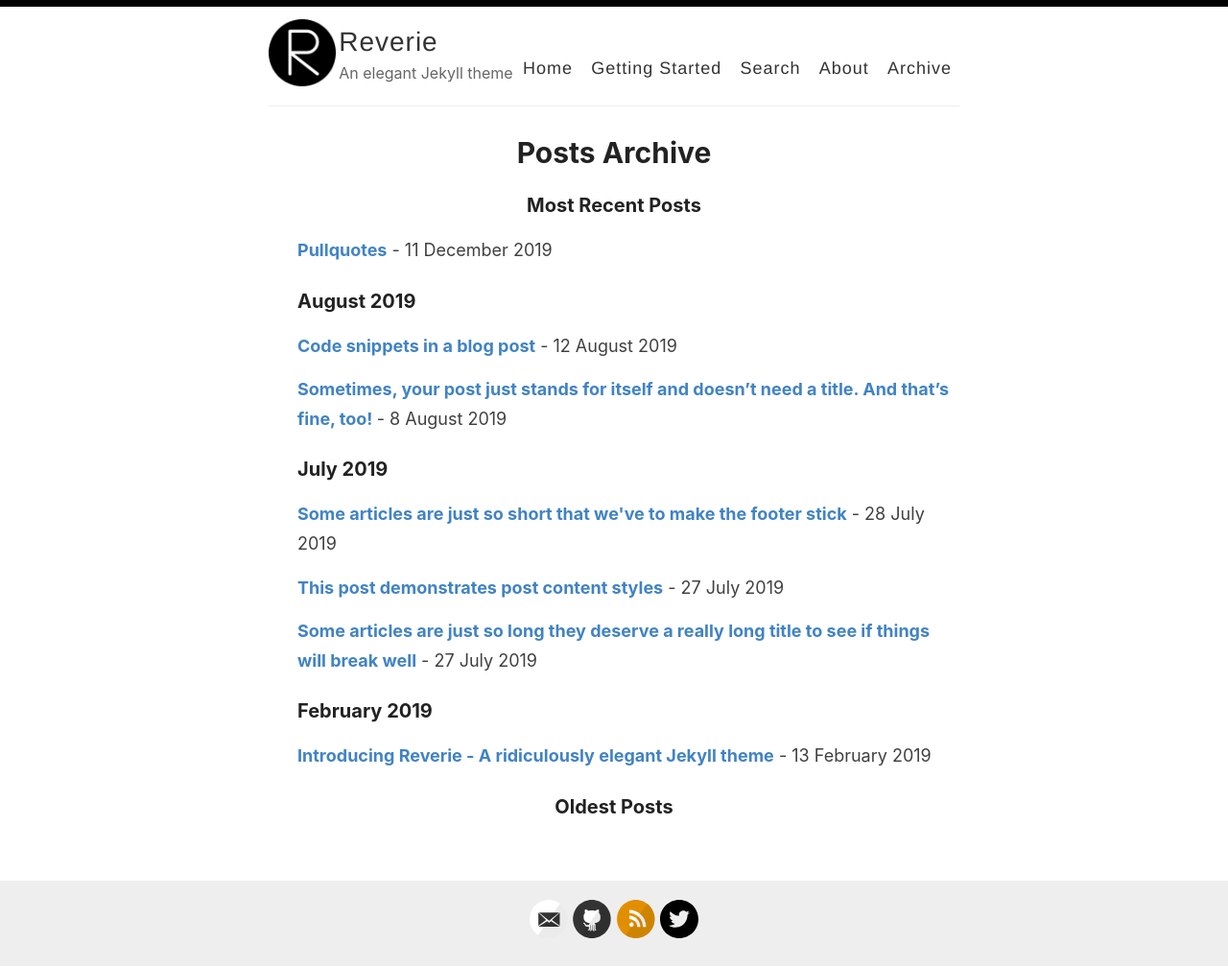
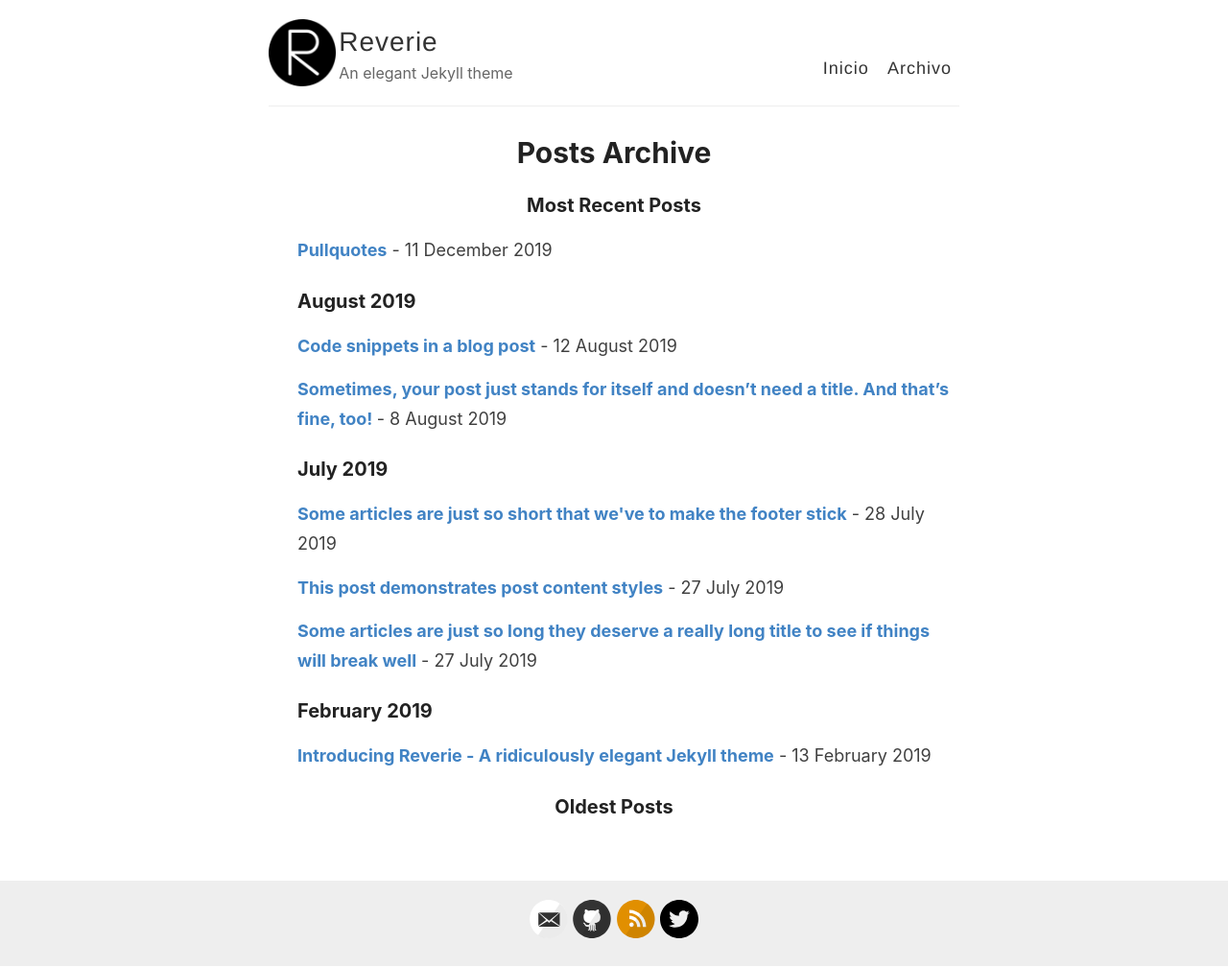
Before and after one commit to dfghjd/dfghjd.github.io, a Jekyll site: the page built from _pages/archive.md, in a window 1280 px wide. Shown: the whole page at 96% size. Built offline with Jekyll 4.4.1, drawn with Linux system fonts in a browser that asks for light colours.

Commit message:
changing nav

```diff
--- a/_config.yml
+++ b/_config.yml
@@ -99,3 +99,13 @@ exclude:
   - LICENSE
   - README.md
   - CNAME
+
+
+navs:
+  -
+    href: /
+    label: Inicio
+
+  -
+    href: /archivo/
+    label: Archivo
--- a/_layouts/default.html
+++ b/_layouts/default.html
@@ -15,11 +15,10 @@
   </head>
 
   <body>
-    <div id="bar"></div>
     <div class="wrapper-container">
       <div class="wrapper-masthead">
         <div class="container">
-          <header class="masthead clearfix">
+          <header class="masthead">
             <a href="{{ site.baseurl }}/" class="site-avatar"><img src="{{ site.baseurl }}{{ site.avatar }}" alt="{{ site.title }}" /></a>
 
             <div class="site-info">
@@ -28,11 +27,9 @@
             </div>
 
             <nav>
-              <a href="{{ site.baseurl }}/">Home</a>
-              <a href="{{ site.baseurl }}/getting-started">Getting Started</a>
-              <a href="{{ site.baseurl }}/search">Search</a>
-              <a href="{{ site.baseurl }}/about">About</a>
-              <a href="{{ site.baseurl }}/archive">Archive</a>
+              {% for nav in site.navs %}
+              <a href="{{ site.url }}{{ nav.href }}" class="{% if page.menu == nav.label %} selected {% endif %} site-header-nav-item" target="{{ nav.target | default: _self }}" title="{{ nav.label }}">{{ nav.label }}</a>
+              {% endfor %}
             </nav>
           </header>
         </div>
--- a/_pages/archive.md
+++ b/_pages/archive.md
@@ -1,6 +1,6 @@
 ---
 layout: page
-permalink: /archive/
+permalink: /archivo/
 title: Posts Archive
 ---
 
--- a/assets/style.scss
+++ b/assets/style.scss
@@ -244,17 +244,6 @@ p > img {
   background: $lightGray;
 }
 
-// Nicolas Gallagher's micro clearfix hack
-// http://nicolasgallagher.com/micro-clearfix-hack/
-.clearfix:before,
-.clearfix:after {
-    content: " ";
-    display: table;
-}
-
-.clearfix:after {
-    clear: both;
-}
 
 /*********************/
 /* LAYOUT / SECTIONS */
@@ -420,17 +409,6 @@ body:after {
     content: '';
 }
 
-#bar {
-    background: #000;
-    height: 7px;
-    background-size: cover;
-    background-position: left 60%;
-    position: fixed;
-    top: 0;
-    width: 100%;
-    overflow: hidden;
-    z-index: 1000;
-}
 
 .post h1{
   font-family: -system-ui, -apple-system, BlinkMacSystemFont, "Segoe UI", Roboto, Helvetica, Arial, sans-serif, "Apple Color Emoji", "Segoe UI Emoji", "Segoe UI Symbol";
@@ -607,76 +585,8 @@ Modules - reusable parts of our design
     border-bottom: 1px dotted #000;
 }
 
-//carbon ads
-#carbonads {
-  --width: 180px;
-  --font-size: 14px;
-}
 
-#carbonads {
-  font-family: -apple-system, BlinkMacSystemFont, "Segoe UI", Roboto, Oxygen-Sans, Ubuntu, Cantarell, "Helvetica Neue", Helvetica, Arial, sans-serif;
-  display: inline-block;
-  overflow: hidden;
-  max-width: 270px;
-  border-radius: 4px;
-  text-align: center;
-  border: dashed 1px #e6e6e6;
-  background-color: hsl(0, 0%, 98%);
-  font-size: var(--font-size);
-  line-height: 1.5;
-  width: 100%;
-}
 
-#carbonads a {
-  color: inherit;
-  text-decoration: none;
-}
-
-#carbonads a:hover {
-  color: inherit;
-}
-
-#carbonads span {
-  position: relative;
-  display: block;
-  overflow: hidden;
-}
-
-.carbon-img {
-  display: block;
-  margin-bottom: 8px;
-  max-width: var(--width);
-  line-height: 1;
-}
-
-.carbon-img img {
-  display: block;
-  margin: 0 auto;
-  max-width: 130px !important;
-  width: var(--width);
-  height: auto;
-  float: left;
-  margin: 0;
-}
-
-.carbon-text {
-  display: block;
-  padding: 0 1em 8px;
-  max-width: 138px;
-  float: left;
-  text-align: left;
-}
-
-.carbon-poweredby {
-  display: block;
-  padding: 10px var(--font-size);
-  background: repeating-linear-gradient(-45deg, transparent, transparent 5px, hsla(0, 0%, 0%, .025) 5px, hsla(0, 0%, 0%, .025) 10px) hsla(203, 11%, 95%, .4);
-  text-transform: uppercase;
-  letter-spacing: .5px;
-  font-weight: 600;
-  font-size: 9px;
-  line-height: 0;
-}
 
 .post-tags {
   text-align: center;
@@ -710,41 +620,6 @@ Modules - reusable parts of our design
 
 .pagination {
   text-align: center;
-}
-
-@media only screen and (min-width: 320px) and (max-width: 759px) {
-  #carbonads {
-    float: none;
-    margin: 0 auto;
-    max-width: 330px;
-  }
-  #carbonads span {
-    position: relative;
-  }
-  #carbonads > span {
-    max-width: none;
-  }
-  .carbon-img {
-    float: left;
-    margin: 0;
-  }
-
-  .carbon-img img {
-    max-width: 130px !important;
-  }
-  .carbon-text {
-    float: left;
-    margin-bottom: 0;
-    padding: 8px 20px;
-    text-align: left;
-    max-width: calc(100% - 130px - 3em);
-  }
-  .carbon-poweredby {
-    left: 130px;
-    bottom: 0;
-    display: block;
-    width: 100%;
-  }
 }
 
 .tlemail {
```
